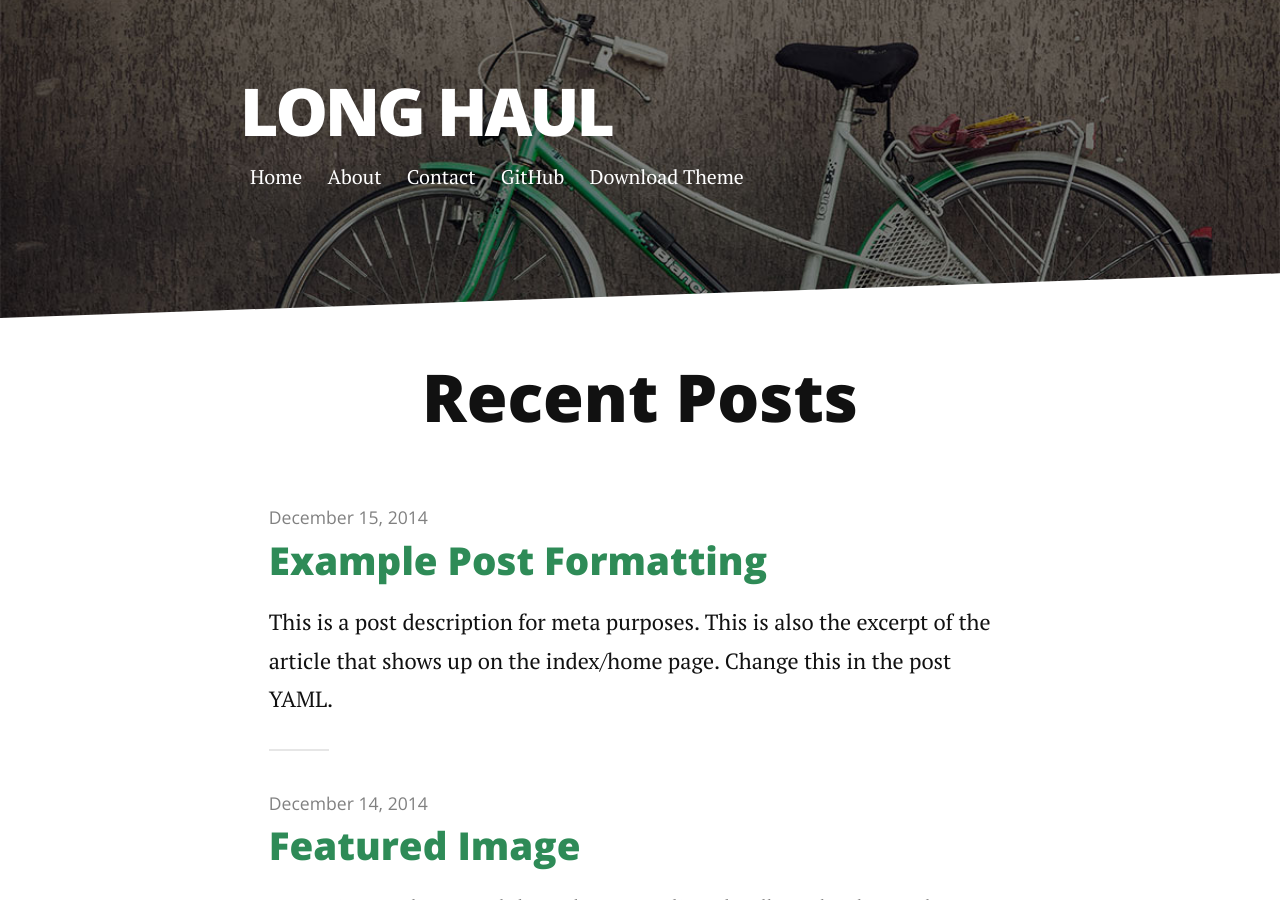
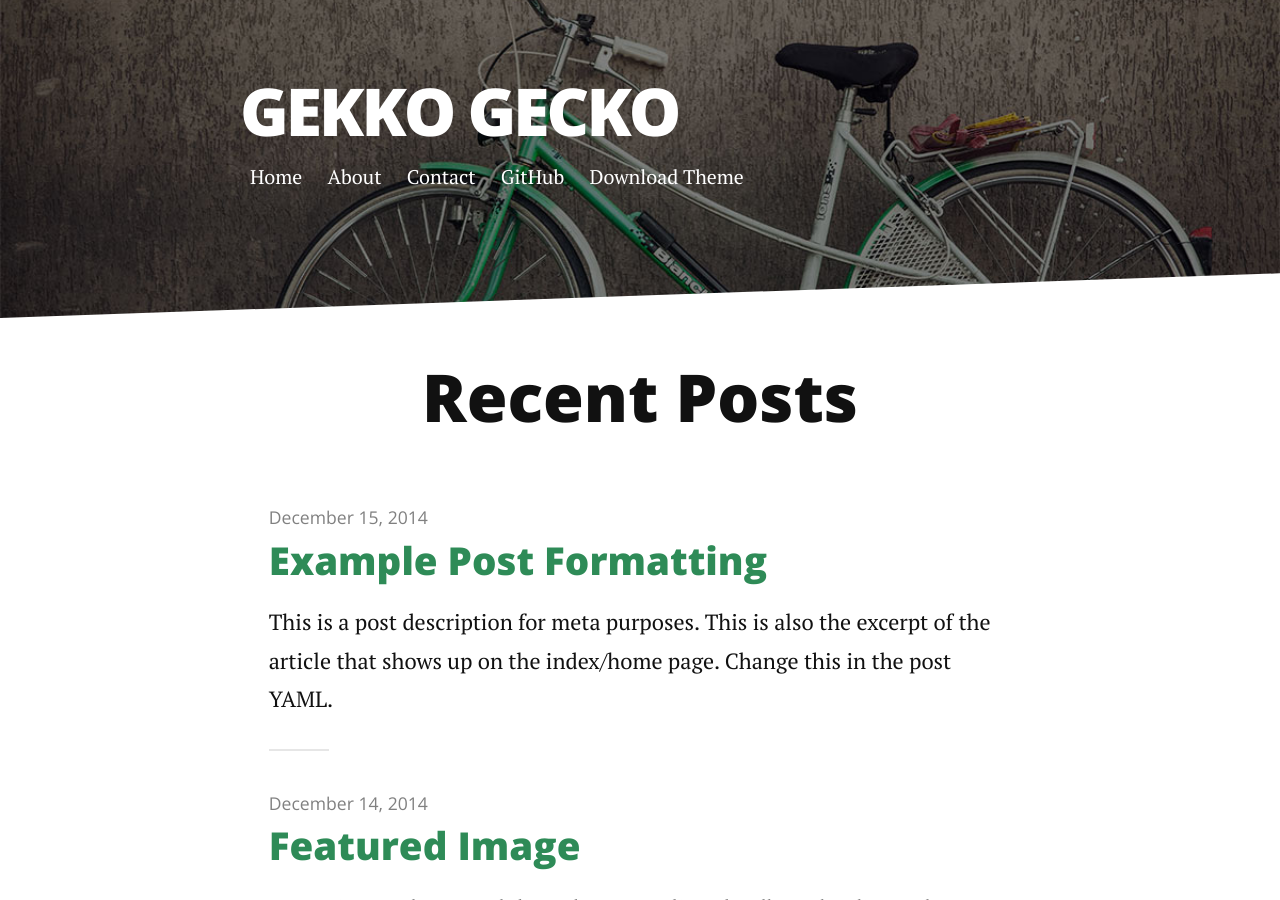
Before and after one commit to lingeringgekko/lingeringgek, a Jekyll site: the page built from index.html, in a window 1280 px wide and 900 px high. Built offline with Jekyll 4.4.1, drawn with Linux system fonts in a browser that asks for light colours; nearby versions of some CDN libraries; the list of posts is cut into pages by our own code.

Commit message:
Update _config.yml

```diff
--- a/_config.yml
+++ b/_config.yml
@@ -1,4 +1,4 @@
-title: Long Haul
+title: Gekko gecko
 description: Long Form Jekyll theme built with SASS
 
 url: https://long-haul.netlify.app
```
